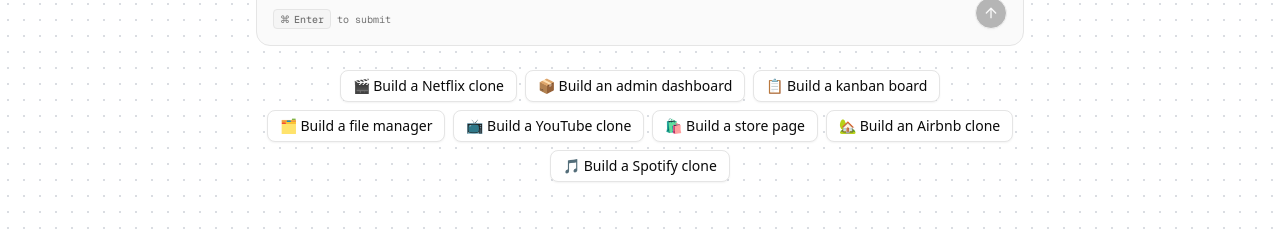
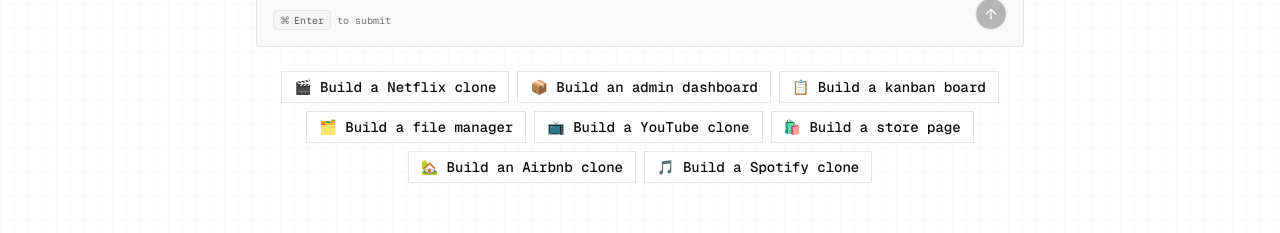
Before and after one commit to iung1012/2code, a Next.js app: page / in a window 1280 px wide. Shown: the part 404-637 px from the top of the page. Built offline with nearby package versions, Linux system fonts and the light colour scheme; no server answers.

Commit message:
configure theme and add new globals css

```diff
--- a/src/app/(home)/layout.tsx
+++ b/src/app/(home)/layout.tsx
@@ -5,7 +5,7 @@
 }) {
     return (
         <main className="flex flex-col min-h-screen max-h-screen">
-            <div className="absolute inset-0 -z-10 h-full w-full bg-background dark:bg-[radial-gradient(#393e4a_1px,transparent_1px)] bg-[radial-gradient(#dadde2_1px,transparent_1px)] [background-size:16px_16px]" />
+            <div className="absolute inset-0 -z-10 h-full w-full bg-background bg-[linear-gradient(to_right,#8080800a_1px,transparent_1px),linear-gradient(to_bottom,#8080800a_1px,transparent_1px)] bg-[size:14px_24px] [&>div]:absolute [&>div]:left-0 [&>div]:right-0 [&>div]:top-0 [&>div]:-z-10 [&>div]:m-auto [&>div]:h-[310px] [&>div]:w-[310px] [&>div]:rounded-full [&>div]:bg-fuchsia-400 [&>div]:opacity-20 [&>div]:blur-[100px]" />
             <div className="flex-1 flex flex-col px-4 pb-4">
                 {children}
             </div>
--- a/src/app/globals.css
+++ b/src/app/globals.css
@@ -3,113 +3,153 @@
 
 @custom-variant dark (&:is(.dark *));
 
+:root {
+  --background: oklch(1.0000 0 0);
+  --foreground: oklch(0.1448 0 0);
+  --card: oklch(1.0000 0 0);
+  --card-foreground: oklch(0.1448 0 0);
+  --popover: oklch(1.0000 0 0);
+  --popover-foreground: oklch(0.1448 0 0);
+  --primary: oklch(0.5555 0 0);
+  --primary-foreground: oklch(0.9851 0 0);
+  --secondary: oklch(0.9702 0 0);
+  --secondary-foreground: oklch(0.2046 0 0);
+  --muted: oklch(0.9702 0 0);
+  --muted-foreground: oklch(0.5486 0 0);
+  --accent: oklch(0.9702 0 0);
+  --accent-foreground: oklch(0.2046 0 0);
+  --destructive: oklch(0.5830 0.2387 28.4765);
+  --destructive-foreground: oklch(0.9702 0 0);
+  --border: oklch(0.9219 0 0);
+  --input: oklch(0.9219 0 0);
+  --ring: oklch(0.7090 0 0);
+  --chart-1: oklch(0.5555 0 0);
+  --chart-2: oklch(0.5555 0 0);
+  --chart-3: oklch(0.5555 0 0);
+  --chart-4: oklch(0.5555 0 0);
+  --chart-5: oklch(0.5555 0 0);
+  --sidebar: oklch(0.9851 0 0);
+  --sidebar-foreground: oklch(0.1448 0 0);
+  --sidebar-primary: oklch(0.2046 0 0);
+  --sidebar-primary-foreground: oklch(0.9851 0 0);
+  --sidebar-accent: oklch(0.9702 0 0);
+  --sidebar-accent-foreground: oklch(0.2046 0 0);
+  --sidebar-border: oklch(0.9219 0 0);
+  --sidebar-ring: oklch(0.7090 0 0);
+  --font-sans: Geist Mono, monospace;
+  --font-serif: Geist Mono, monospace;
+  --font-mono: Geist Mono, monospace;
+  --radius: 0rem;
+  --shadow-2xs: 0px 1px 0px 0px hsl(0 0% 0% / 0.00);
+  --shadow-xs: 0px 1px 0px 0px hsl(0 0% 0% / 0.00);
+  --shadow-sm: 0px 1px 0px 0px hsl(0 0% 0% / 0.00), 0px 1px 2px -1px hsl(0 0% 0% / 0.00);
+  --shadow: 0px 1px 0px 0px hsl(0 0% 0% / 0.00), 0px 1px 2px -1px hsl(0 0% 0% / 0.00);
+  --shadow-md: 0px 1px 0px 0px hsl(0 0% 0% / 0.00), 0px 2px 4px -1px hsl(0 0% 0% / 0.00);
+  --shadow-lg: 0px 1px 0px 0px hsl(0 0% 0% / 0.00), 0px 4px 6px -1px hsl(0 0% 0% / 0.00);
+  --shadow-xl: 0px 1px 0px 0px hsl(0 0% 0% / 0.00), 0px 8px 10px -1px hsl(0 0% 0% / 0.00);
+  --shadow-2xl: 0px 1px 0px 0px hsl(0 0% 0% / 0.00);
+  --tracking-normal: 0em;
+  --spacing: 0.25rem;
+}
+
+.dark {
+  --background: oklch(0.1448 0 0);
+  --foreground: oklch(0.9851 0 0);
+  --card: oklch(0.2134 0 0);
+  --card-foreground: oklch(0.9851 0 0);
+  --popover: oklch(0.2686 0 0);
+  --popover-foreground: oklch(0.9851 0 0);
+  --primary: oklch(0.5555 0 0);
+  --primary-foreground: oklch(0.9851 0 0);
+  --secondary: oklch(0.2686 0 0);
+  --secondary-foreground: oklch(0.9851 0 0);
+  --muted: oklch(0.2686 0 0);
+  --muted-foreground: oklch(0.7090 0 0);
+  --accent: oklch(0.3715 0 0);
+  --accent-foreground: oklch(0.9851 0 0);
+  --destructive: oklch(0.7022 0.1892 22.2279);
+  --destructive-foreground: oklch(0.2686 0 0);
+  --border: oklch(0.3407 0 0);
+  --input: oklch(0.4386 0 0);
+  --ring: oklch(0.5555 0 0);
+  --chart-1: oklch(0.5555 0 0);
+  --chart-2: oklch(0.5555 0 0);
+  --chart-3: oklch(0.5555 0 0);
+  --chart-4: oklch(0.5555 0 0);
+  --chart-5: oklch(0.5555 0 0);
+  --sidebar: oklch(0.2046 0 0);
+  --sidebar-foreground: oklch(0.9851 0 0);
+  --sidebar-primary: oklch(0.9851 0 0);
+  --sidebar-primary-foreground: oklch(0.2046 0 0);
+  --sidebar-accent: oklch(0.2686 0 0);
+  --sidebar-accent-foreground: oklch(0.9851 0 0);
+  --sidebar-border: oklch(1.0000 0 0);
+  --sidebar-ring: oklch(0.4386 0 0);
+  --font-sans: Geist Mono, monospace;
+  --font-serif: Geist Mono, monospace;
+  --font-mono: Geist Mono, monospace;
+  --radius: 0rem;
+  --shadow-2xs: 0px 1px 0px 0px hsl(0 0% 0% / 0.00);
+  --shadow-xs: 0px 1px 0px 0px hsl(0 0% 0% / 0.00);
+  --shadow-sm: 0px 1px 0px 0px hsl(0 0% 0% / 0.00), 0px 1px 2px -1px hsl(0 0% 0% / 0.00);
+  --shadow: 0px 1px 0px 0px hsl(0 0% 0% / 0.00), 0px 1px 2px -1px hsl(0 0% 0% / 0.00);
+  --shadow-md: 0px 1px 0px 0px hsl(0 0% 0% / 0.00), 0px 2px 4px -1px hsl(0 0% 0% / 0.00);
+  --shadow-lg: 0px 1px 0px 0px hsl(0 0% 0% / 0.00), 0px 4px 6px -1px hsl(0 0% 0% / 0.00);
+  --shadow-xl: 0px 1px 0px 0px hsl(0 0% 0% / 0.00), 0px 8px 10px -1px hsl(0 0% 0% / 0.00);
+  --shadow-2xl: 0px 1px 0px 0px hsl(0 0% 0% / 0.00);
+}
+
 @theme inline {
   --color-background: var(--background);
   --color-foreground: var(--foreground);
-  --font-sans: var(--font-geist-sans);
-  --font-mono: var(--font-geist-mono);
+  --color-card: var(--card);
+  --color-card-foreground: var(--card-foreground);
+  --color-popover: var(--popover);
+  --color-popover-foreground: var(--popover-foreground);
+  --color-primary: var(--primary);
+  --color-primary-foreground: var(--primary-foreground);
+  --color-secondary: var(--secondary);
+  --color-secondary-foreground: var(--secondary-foreground);
+  --color-muted: var(--muted);
+  --color-muted-foreground: var(--muted-foreground);
+  --color-accent: var(--accent);
+  --color-accent-foreground: var(--accent-foreground);
+  --color-destructive: var(--destructive);
+  --color-destructive-foreground: var(--destructive-foreground);
+  --color-border: var(--border);
+  --color-input: var(--input);
+  --color-ring: var(--ring);
+  --color-chart-1: var(--chart-1);
+  --color-chart-2: var(--chart-2);
+  --color-chart-3: var(--chart-3);
+  --color-chart-4: var(--chart-4);
+  --color-chart-5: var(--chart-5);
+  --color-sidebar: var(--sidebar);
+  --color-sidebar-foreground: var(--sidebar-foreground);
+  --color-sidebar-primary: var(--sidebar-primary);
+  --color-sidebar-primary-foreground: var(--sidebar-primary-foreground);
+  --color-sidebar-accent: var(--sidebar-accent);
+  --color-sidebar-accent-foreground: var(--sidebar-accent-foreground);
+  --color-sidebar-border: var(--sidebar-border);
   --color-sidebar-ring: var(--sidebar-ring);
-  --color-sidebar-border: var(--sidebar-border);
-  --color-sidebar-accent-foreground: var(--sidebar-accent-foreground);
-  --color-sidebar-accent: var(--sidebar-accent);
-  --color-sidebar-primary-foreground: var(--sidebar-primary-foreground);
-  --color-sidebar-primary: var(--sidebar-primary);
-  --color-sidebar-foreground: var(--sidebar-foreground);
-  --color-sidebar: var(--sidebar);
-  --color-chart-5: var(--chart-5);
-  --color-chart-4: var(--chart-4);
-  --color-chart-3: var(--chart-3);
-  --color-chart-2: var(--chart-2);
-  --color-chart-1: var(--chart-1);
-  --color-ring: var(--ring);
-  --color-input: var(--input);
-  --color-border: var(--border);
-  --color-destructive: var(--destructive);
-  --color-accent-foreground: var(--accent-foreground);
-  --color-accent: var(--accent);
-  --color-muted-foreground: var(--muted-foreground);
-  --color-muted: var(--muted);
-  --color-secondary-foreground: var(--secondary-foreground);
-  --color-secondary: var(--secondary);
-  --color-primary-foreground: var(--primary-foreground);
-  --color-primary: var(--primary);
-  --color-popover-foreground: var(--popover-foreground);
-  --color-popover: var(--popover);
-  --color-card-foreground: var(--card-foreground);
-  --color-card: var(--card);
+
+  --font-sans: var(--font-sans);
+  --font-mono: var(--font-mono);
+  --font-serif: var(--font-serif);
+
   --radius-sm: calc(var(--radius) - 4px);
   --radius-md: calc(var(--radius) - 2px);
   --radius-lg: var(--radius);
   --radius-xl: calc(var(--radius) + 4px);
-}
 
-:root {
-  --radius: 0.625rem;
-  --background: oklch(1 0 0);
-  --foreground: oklch(0.145 0 0);
-  --card: oklch(1 0 0);
-  --card-foreground: oklch(0.145 0 0);
-  --popover: oklch(1 0 0);
-  --popover-foreground: oklch(0.145 0 0);
-  --primary: oklch(0.205 0 0);
-  --primary-foreground: oklch(0.985 0 0);
-  --secondary: oklch(0.97 0 0);
-  --secondary-foreground: oklch(0.205 0 0);
-  --muted: oklch(0.97 0 0);
-  --muted-foreground: oklch(0.556 0 0);
-  --accent: oklch(0.97 0 0);
-  --accent-foreground: oklch(0.205 0 0);
-  --destructive: oklch(0.577 0.245 27.325);
-  --border: oklch(0.922 0 0);
-  --input: oklch(0.922 0 0);
-  --ring: oklch(0.708 0 0);
-  --chart-1: oklch(0.646 0.222 41.116);
-  --chart-2: oklch(0.6 0.118 184.704);
-  --chart-3: oklch(0.398 0.07 227.392);
-  --chart-4: oklch(0.828 0.189 84.429);
-  --chart-5: oklch(0.769 0.188 70.08);
-  --sidebar: oklch(0.985 0 0);
-  --sidebar-foreground: oklch(0.145 0 0);
-  --sidebar-primary: oklch(0.205 0 0);
-  --sidebar-primary-foreground: oklch(0.985 0 0);
-  --sidebar-accent: oklch(0.97 0 0);
-  --sidebar-accent-foreground: oklch(0.205 0 0);
-  --sidebar-border: oklch(0.922 0 0);
-  --sidebar-ring: oklch(0.708 0 0);
-}
-
-.dark {
-  --background: oklch(0.145 0 0);
-  --foreground: oklch(0.985 0 0);
-  --card: oklch(0.205 0 0);
-  --card-foreground: oklch(0.985 0 0);
-  --popover: oklch(0.205 0 0);
-  --popover-foreground: oklch(0.985 0 0);
-  --primary: oklch(0.922 0 0);
-  --primary-foreground: oklch(0.205 0 0);
-  --secondary: oklch(0.269 0 0);
-  --secondary-foreground: oklch(0.985 0 0);
-  --muted: oklch(0.269 0 0);
-  --muted-foreground: oklch(0.708 0 0);
-  --accent: oklch(0.269 0 0);
-  --accent-foreground: oklch(0.985 0 0);
-  --destructive: oklch(0.704 0.191 22.216);
-  --border: oklch(1 0 0 / 10%);
-  --input: oklch(1 0 0 / 15%);
-  --ring: oklch(0.556 0 0);
-  --chart-1: oklch(0.488 0.243 264.376);
-  --chart-2: oklch(0.696 0.17 162.48);
-  --chart-3: oklch(0.769 0.188 70.08);
-  --chart-4: oklch(0.627 0.265 303.9);
-  --chart-5: oklch(0.645 0.246 16.439);
-  --sidebar: oklch(0.205 0 0);
-  --sidebar-foreground: oklch(0.985 0 0);
-  --sidebar-primary: oklch(0.488 0.243 264.376);
-  --sidebar-primary-foreground: oklch(0.985 0 0);
-  --sidebar-accent: oklch(0.269 0 0);
-  --sidebar-accent-foreground: oklch(0.985 0 0);
-  --sidebar-border: oklch(1 0 0 / 10%);
-  --sidebar-ring: oklch(0.556 0 0);
+  --shadow-2xs: var(--shadow-2xs);
+  --shadow-xs: var(--shadow-xs);
+  --shadow-sm: var(--shadow-sm);
+  --shadow: var(--shadow);
+  --shadow-md: var(--shadow-md);
+  --shadow-lg: var(--shadow-lg);
+  --shadow-xl: var(--shadow-xl);
+  --shadow-2xl: var(--shadow-2xl);
 }
 
 @layer base {
@@ -120,3 +160,55 @@
     @apply bg-background text-foreground;
   }
 }
+
+@layer base {
+  button:not([disabled]),
+  [role="button"]:not([disabled]) {
+    cursor: pointer;
+  }
+}
+
+/* Animations */
+@theme inline {
+  --animate-first: moveVertical 30s ease infinite;
+  --animate-second: moveInCircle 20s reverse infinite;
+  --animate-third: moveInCircle 40s linear infinite;
+  --animate-fourth: moveHorizontal 40s ease infinite;
+  --animate-fifth: moveInCircle 20s ease infinite;
+
+  @keyframes moveHorizontal {
+    0% {
+      transform: translateX(-50%) translateY(-10%);
+    }
+    50% {
+      transform: translateX(50%) translateY(10%);
+    }
+    100% {
+      transform: translateX(-50%) translateY(-10%);
+    }
+  }
+
+  @keyframes moveInCircle {
+    0% {
+      transform: rotate(0deg);
+    }
+    50% {
+      transform: rotate(180deg);
+    }
+    100% {
+      transform: rotate(360deg);
+    }
+  }
+
+  @keyframes moveVertical {
+    0% {
+      transform: translateY(-50%);
+    }
+    50% {
+      transform: translateY(50%);
+    }
+    100% {
+      transform: translateY(-50%);
+    }
+  }
+}
--- a/src/components/ui/button.tsx
+++ b/src/components/ui/button.tsx
@@ -9,6 +9,8 @@
   {
     variants: {
       variant: {
+        tertiary:
+          "bg-primary/25 dark:bg-primary/30 text-primary shadow-xs hover:bg-primary/20 dark:hover:bg-primary/25",
         default:
           "bg-primary text-primary-foreground shadow-xs hover:bg-primary/90",
         new: "bg-purple-500 text-white",
@@ -51,7 +53,7 @@
   return (
     <Comp
       data-slot="button"
-      className={cn(buttonVariants({ variant, size, className }), "cursor-pointer")}
+      className={cn(buttonVariants({ variant, size, className }))}
       {...props}
     />
   )
--- a/src/modules/projects/ui/views/project-view.tsx
+++ b/src/modules/projects/ui/views/project-view.tsx
@@ -68,7 +68,7 @@
                                 </TabsTrigger>
                             </TabsList>
                             <div className="ml-auto flex items-center gap-x-2">
-                                <Button asChild size="sm" variant="default">
+                                <Button asChild size="sm" variant="tertiary">
                                     <Link href="/pricing">
                                         <CrownIcon /> Upgrade
                                     </Link>
```
